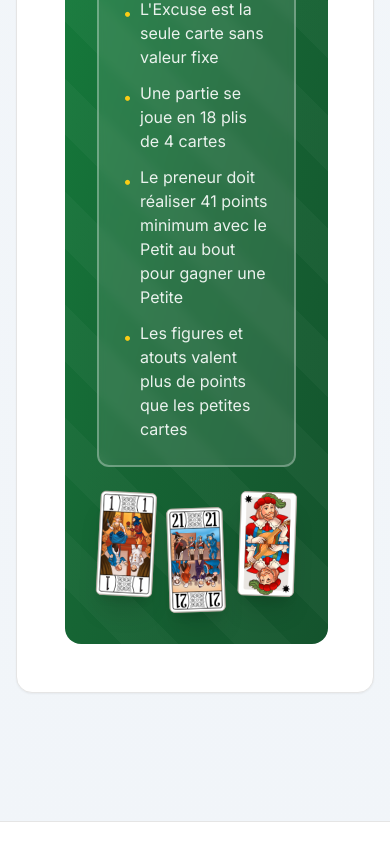
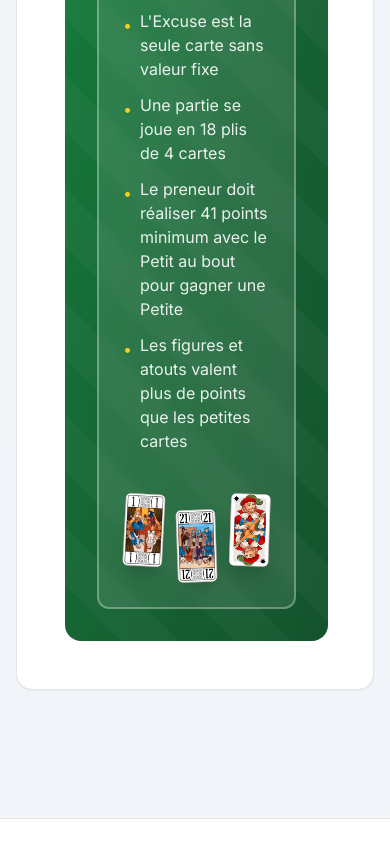
Before and after one commit to MYSTRAL-ORG/tarotfr.com, a Next.js app: page / in a window 390 px wide. Shown: the part 8391-9232 px from the top of the page. Built offline with nearby package versions, Linux system fonts and the light colour scheme; no server answers; the database is empty.

Commit message:
Updated page.tsx

```diff
--- a/app/page.tsx
+++ b/app/page.tsx
@@ -371,7 +371,7 @@ export default function Home() {
         <div className="max-w-5xl mx-auto">
           <Card className="bg-white rounded-2xl p-12">
             <div className="grid lg:grid-cols-2 gap-12">
-              <div className="space-y-6 lg:col-span-2">
+              <div className="space-y-6">
                 <h2 className="text-4xl md:text-5xl font-bold text-slate-900">
                   Le Tarot français, un patrimoine ludique
                 </h2>
@@ -413,15 +413,16 @@ export default function Home() {
                 </div>
               </div>
 
-              <div className="relative lg:col-span-2">
-                <div className="relative bg-gradient-to-br from-green-700 via-green-800 to-green-900 rounded-2xl overflow-hidden p-8">
+              <div className="flex items-center justify-center">
+                <div className="relative w-full rounded-2xl overflow-hidden">
+                  <div className="relative bg-gradient-to-br from-green-700 via-green-800 to-green-900">
                     <div className="absolute inset-0 opacity-20" style={{
                       backgroundImage: 'repeating-linear-gradient(45deg, transparent, transparent 40px, rgba(255,255,255,0.15) 40px, rgba(255,255,255,0.15) 80px)',
                     }}></div>
-
-                  <div className="relative z-10 space-y-6">
-                    <div className="bg-white/10 backdrop-blur-sm border-2 border-white/30 rounded-xl p-6">
-                      <h4 className="text-white text-xl font-bold mb-3">Le saviez-vous ?</h4>
+                    <div className="relative z-10 p-8">
+                      <div className="relative w-full">
+                        <div className="bg-white/10 backdrop-blur-sm border-2 border-white/30 rounded-xl p-6 space-y-6">
+                          <h4 className="text-white text-xl font-bold">Le saviez-vous ?</h4>
                           <ul className="space-y-3 text-white/90 text-base">
                             <li className="flex items-start gap-2">
                               <span className="text-yellow-400 mt-1">•</span>
@@ -444,9 +445,8 @@ export default function Home() {
                               <span>Les figures et atouts valent plus de points que les petites cartes</span>
                             </li>
                           </ul>
-                    </div>
 
-                    <div className="grid grid-cols-3 gap-3">
+                          <div className="grid grid-cols-3 gap-3 pt-4">
                             <div className="transform rotate-3">
                               <img
                                 src="/img/cards/trumps/1.png"
@@ -473,6 +473,9 @@ export default function Home() {
                       </div>
                     </div>
                   </div>
+                </div>
+              </div>
+            </div>
           </Card>
         </div>
       </section>
```
Lines whose indentation alone changed are shown as unchanged.
